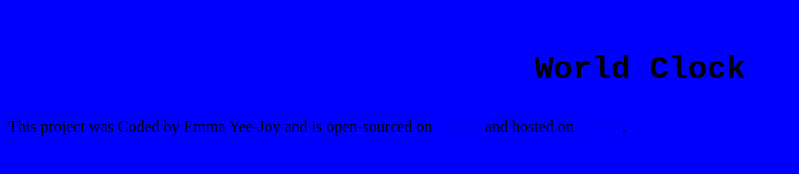
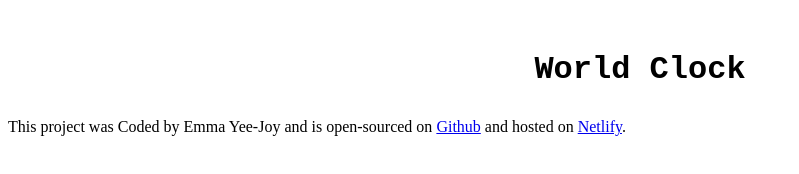
Before and after one commit to eyeej/world-clock, a plain HTML site: page index.html in a window 1280 px wide. Shown: the whole page, without its empty margins (0-799 px from the left). Drawn offline with Linux system fonts and the light colour scheme.

Commit message:
html change

```diff
--- a/src/index.css
+++ b/src/index.css
@@ -1,7 +1,3 @@
-body {
-    background: blue;
-}
-
 h1 {
     text-align: center;
     font-family: 'Courier New', Courier, monospace;
```
